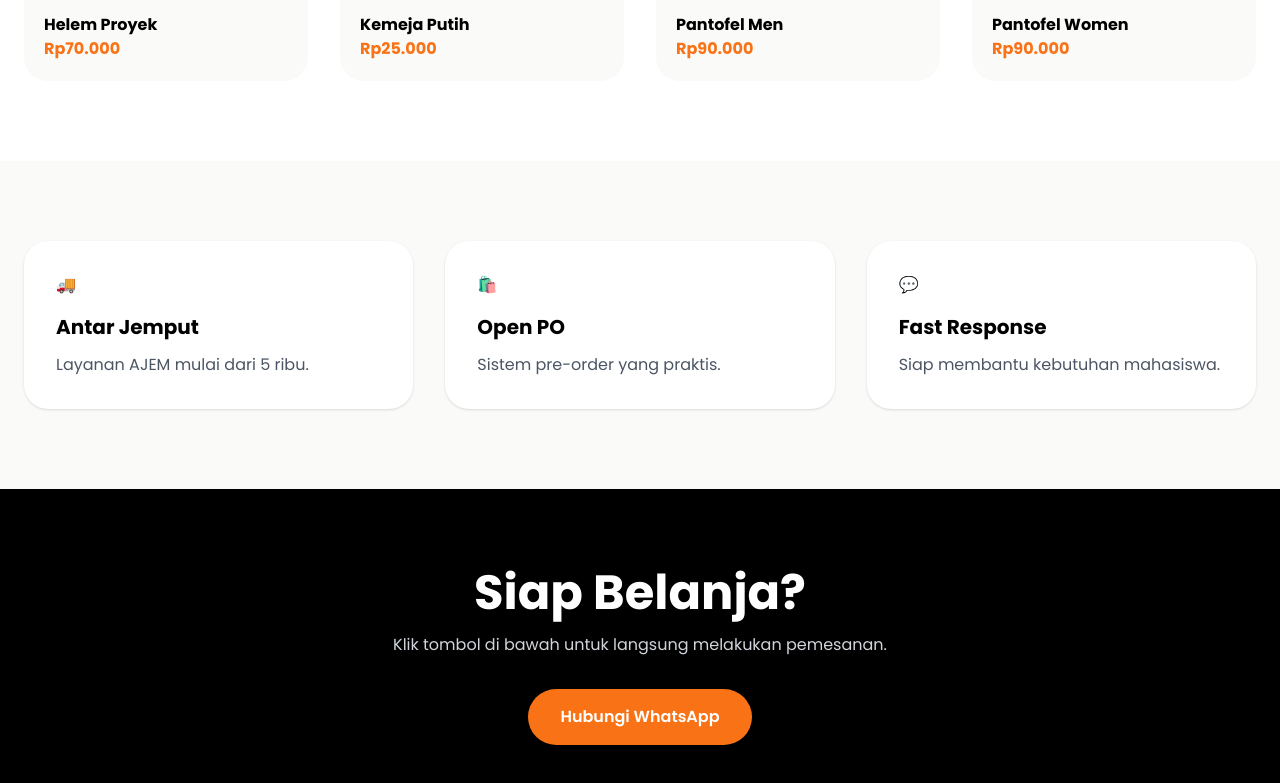
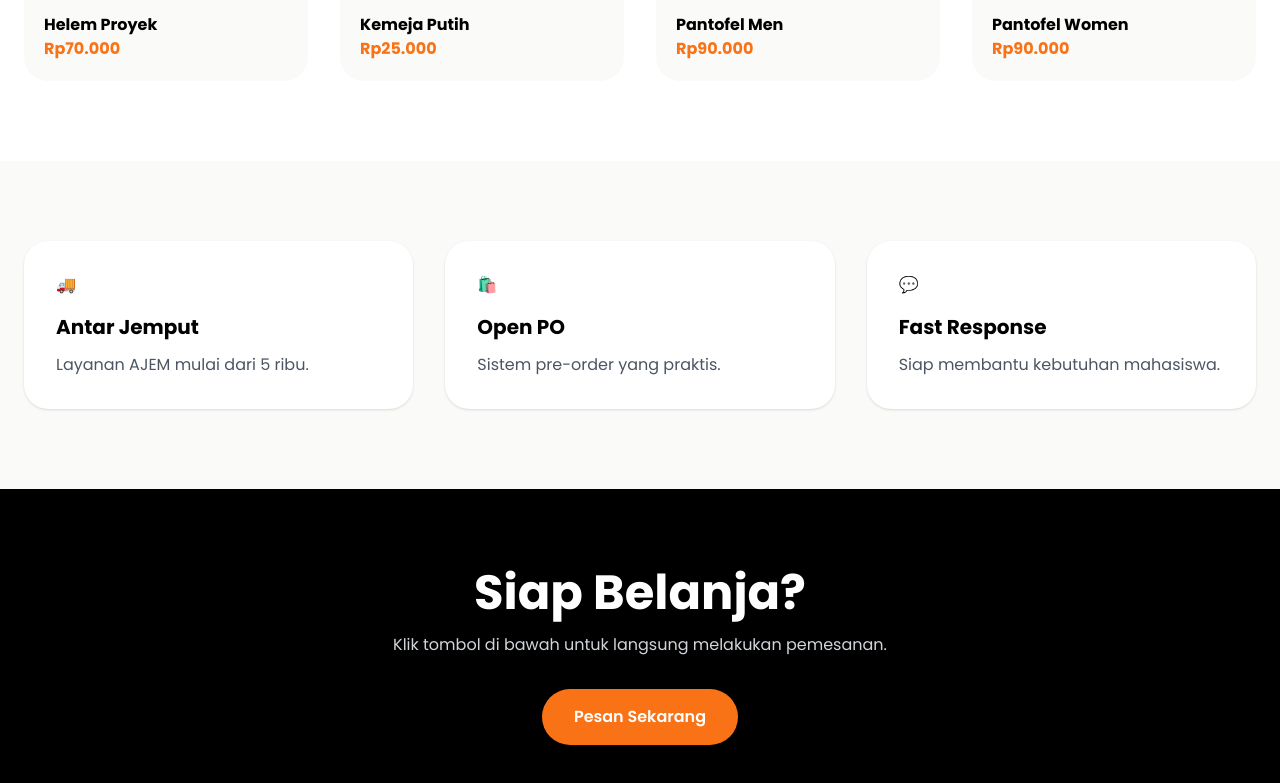
Before and after one commit to akmalfritz/univits, a plain HTML site: page index.html in a window 1280 px wide. Shown: the part 1967-2750 px from the top of the page. Drawn offline with nearby package versions, Linux system fonts and the light colour scheme.

Commit message:
Update index.html

```diff
--- a/index.html
+++ b/index.html
@@ -259,7 +259,7 @@
 
             <button
                 class="mt-8 bg-orange-500 hover:bg-orange-600 px-8 py-4 rounded-full font-semibold">
-                Hubungi WhatsApp
+                Pesan Sekarang
             </button>
 
         </div>
```
